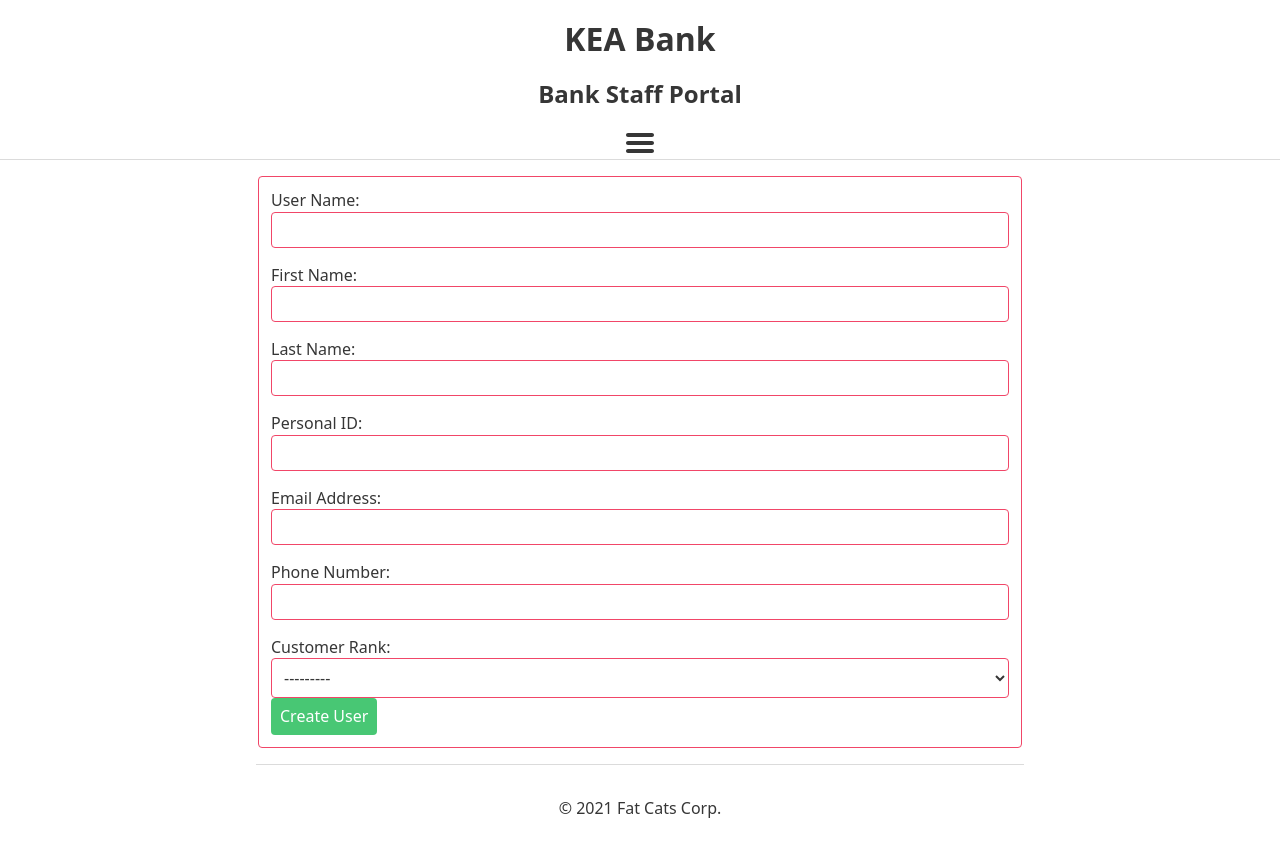
After one commit to stefanosAgelastos/django-bank-project, a Django app: page /staff_new_customer/ in a window 1280 px wide. The commit adds this page. Run offline with Django 3.2, Linux system fonts and the light colour scheme; the visitor is signed in with stand-in values (Sample User, id 1); data that the repository does not hold is empty.

Commit message:
Teller can create new user.

```diff
--- a/bank/forms.py
+++ b/bank/forms.py
@@ -1,6 +1,7 @@
 from django import forms
+from django.contrib.auth.models import User
 from django.core.exceptions import ObjectDoesNotExist
-from .models import Customer, Account
+from .models import Customer, Account, Rank
 
 
 class TransferForm(forms.Form):
@@ -18,3 +19,20 @@ class TransferForm(forms.Form):
         except ObjectDoesNotExist:
             self._errors['credit_account'] = self.error_class(['Credit account does not exist.'])
         return self.cleaned_data
+
+
+class NewCustomerForm(forms.Form):
+    username    = forms.CharField(label='User Name', max_length=25)
+    first_name  = forms.CharField(label='First Name', max_length=25)
+    last_name   = forms.CharField(label='Last Name', max_length=25)
+    personal_id = forms.IntegerField(label='Personal ID')
+    email       = forms.EmailField(label='Email Address')
+    phone       = forms.CharField(label='Phone Number', max_length=25)
+    rank        = forms.ModelChoiceField(label='Customer Rank', queryset=Rank.objects.none())
+
+    def clean(self):
+        super().clean()
+        username = self.cleaned_data.get('username')
+        if User.objects.filter(username=username):
+            self._errors['username'] = self.error_class(['Username already exists.'])
+        return self.cleaned_data
--- /dev/null
+++ b/bank/templates/bank/staff_new_customer.html
@@ -0,0 +1,11 @@
+{% extends 'base.html' %}
+
+{% block main %}
+<form action="{% url 'bank:staff_new_customer' %}" method="post">
+    {% csrf_token %}
+    <fieldset>
+        {{ form }}
+    <button>Create User</button>
+    </fieldset>
+</form>
+{% endblock %}
--- a/bank/urls.py
+++ b/bank/urls.py
@@ -14,4 +14,5 @@ urlpatterns = [
     path('make_loan/', views.make_loan, name='make_loan'),
 
     path('staff_dashboard/', views.staff_dashboard, name='staff_dashboard'),
+    path('staff_new_customer/', views.staff_new_customer, name='staff_new_customer'),
 ]
--- a/bank/views.py
+++ b/bank/views.py
@@ -1,9 +1,12 @@
 from decimal import Decimal
+from secrets import token_urlsafe
 from django.http import HttpResponseRedirect
 from django.shortcuts import render, reverse, get_object_or_404
+from django.contrib.auth.models import User
 from django.contrib.auth.decorators import login_required
-from .forms import TransferForm
-from .models import Account, Ledger
+from django.db import IntegrityError
+from .forms import TransferForm, NewCustomerForm
+from .models import Account, Ledger, Rank, Customer
 from .errors import InsufficientFunds
 
 
@@ -96,5 +99,38 @@ def make_loan(request):
 @login_required
 def staff_dashboard(request):
     assert request.user.is_staff, 'Customer user routing staff view.'
+
     context = {}
     return render(request, 'bank/staff_dashboard.html', context)
+
+
+@login_required
+def staff_new_customer(request):
+    assert request.user.is_staff, 'Customer user routing staff view.'
+
+    if request.method == 'POST':
+        form = NewCustomerForm(request.POST)
+        form.fields['rank'].queryset = Rank.objects.all()
+        if form.is_valid():
+            username = form.cleaned_data['username']
+            first_name = form.cleaned_data['first_name']
+            last_name = form.cleaned_data['last_name']
+            personal_id = form.cleaned_data['personal_id']
+            email = form.cleaned_data['email']
+            phone = form.cleaned_data['phone']
+            rank = form.cleaned_data['rank']
+            try:
+                password = token_urlsafe(16)
+                user = User.objects.create_user(username=username, password=password, email=email, first_name=first_name, last_name=last_name)
+                Customer.objects.create(user=user, phone=phone, rank=rank, personal_id=personal_id)
+                print(f'****** Username: {username}   Password: {password}')
+                # TODO: go to customer details page
+            except IntegrityError:
+                return render(request, 'bank/error.html', {'title': 'Error', 'error': 'Unknow database error.'})
+    else:
+        form = NewCustomerForm()
+    form.fields['rank'].queryset = Rank.objects.all()
+    context = {
+        'form': form,
+    }
+    return render(request, 'bank/staff_new_customer.html', context)
--- a/templates/base.html
+++ b/templates/base.html
@@ -36,7 +36,9 @@
                     <li><a href="{% url 'logout' %}">Log out</a></li>
                 </ul>
             </li>
-            {% if not user.is_staff %}
+            {% if user.is_staff %}
+            <li><a href="{% url 'bank:staff_new_customer' %}">New Customer</a></li>
+            {% else %}
             <li><a href="{% url 'bank:make_transfer' %}">Make Transfer</a></li>
             <li><a href="{% url 'bank:make_loan' %}">Make Loan</a></li>
             {% endif %}
```
Also changed, not shown: bank/templates/bank/error.html (added, +12 -0 lines).
